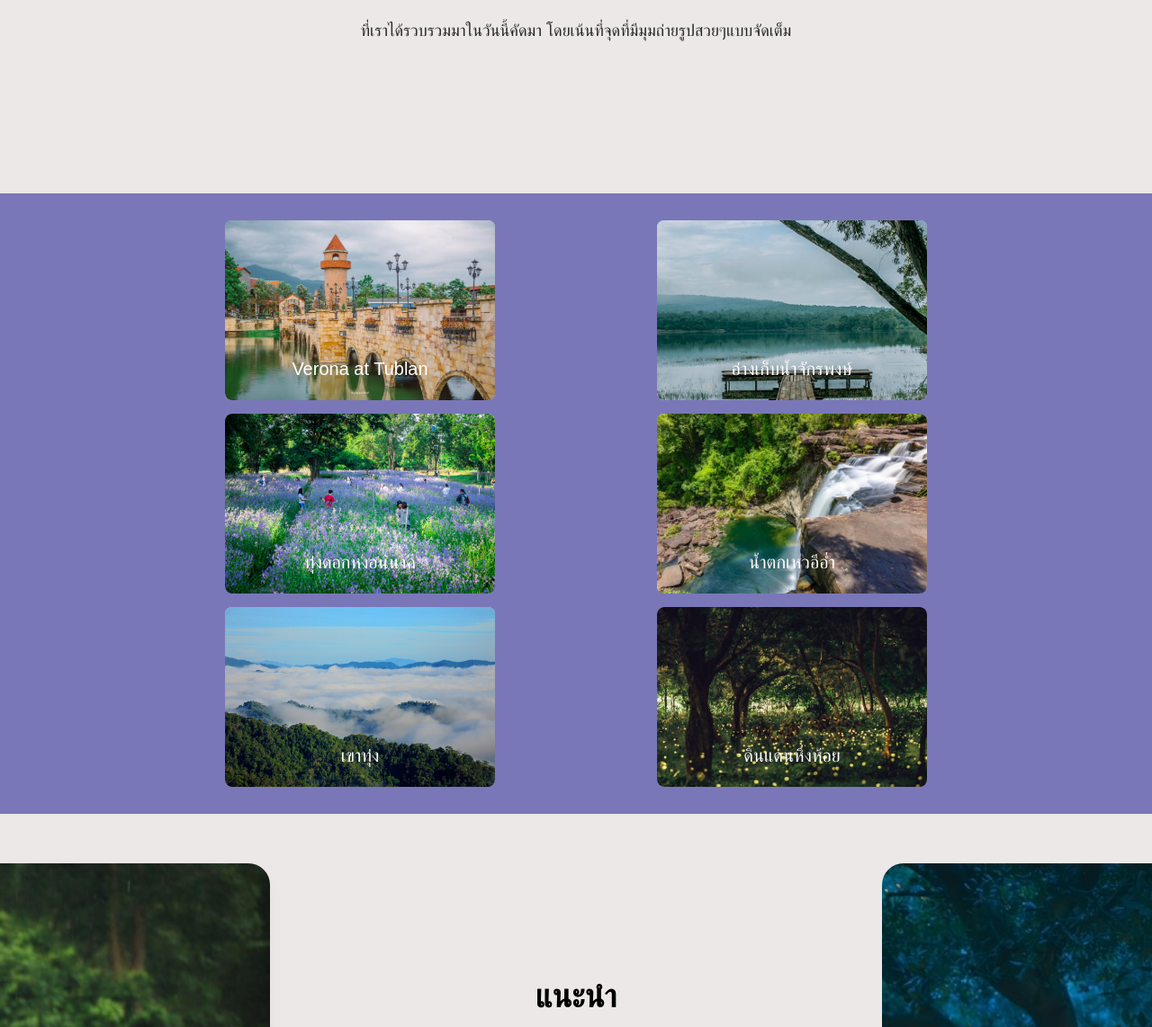
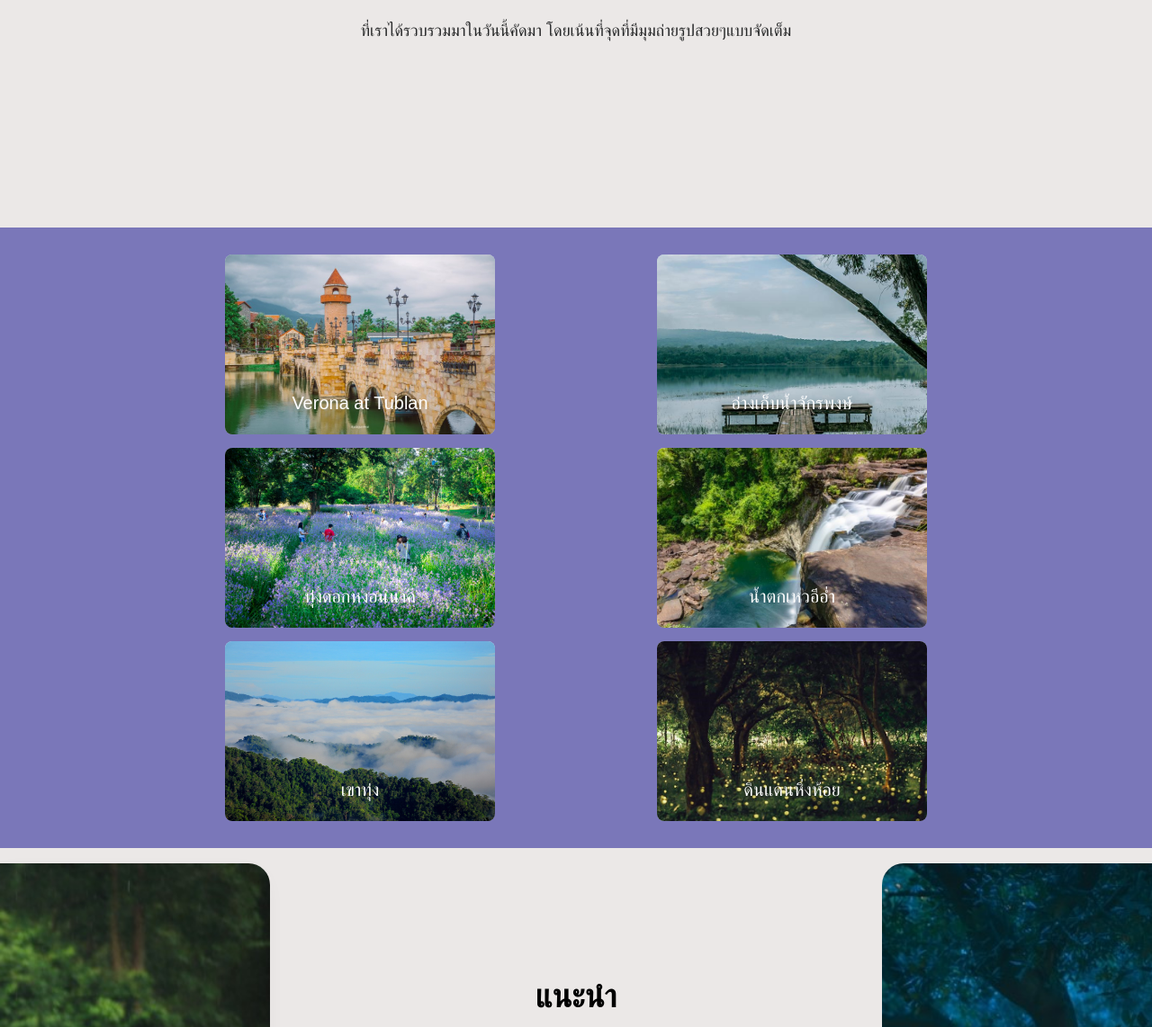
Before and after one commit to Kittigan14/SampleFileWorks, a PHP site: page / in a window 1280 px wide; the page is wider, and only the part inside the window is pictured. Shown: the part 710-1852 px from the top of that part at 90% size. Run offline with PHP 8.4, Linux system fonts and the light colour scheme; some web fonts are replaced.

Commit message:
Edit Code

```diff
--- a/Web-Programming-V2/style.css
+++ b/Web-Programming-V2/style.css
@@ -266,6 +266,7 @@ html {
     justify-content: center;
     background: var(--bg--blue);
     transition: all .4s ease;
+    margin-top: 5rem;
 
     & .section-row {
         display: grid;
```
